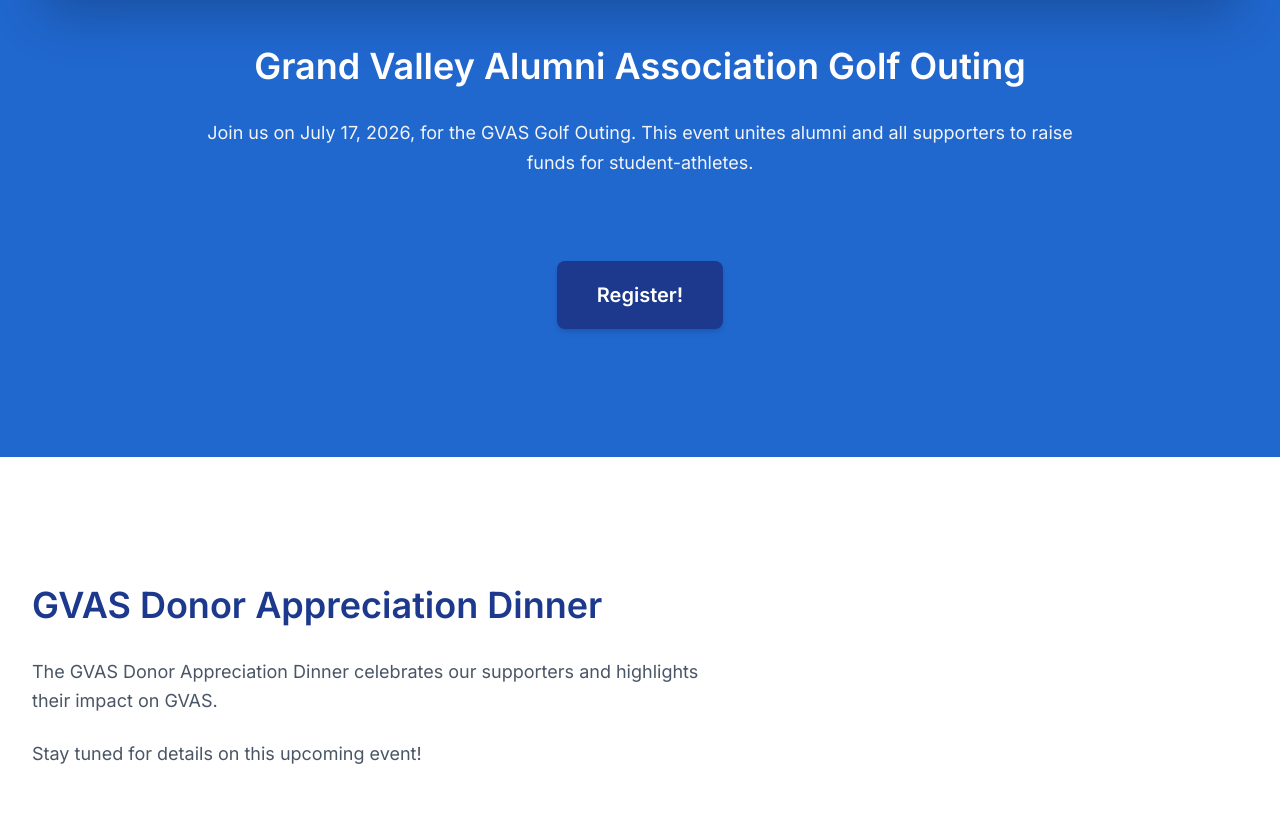
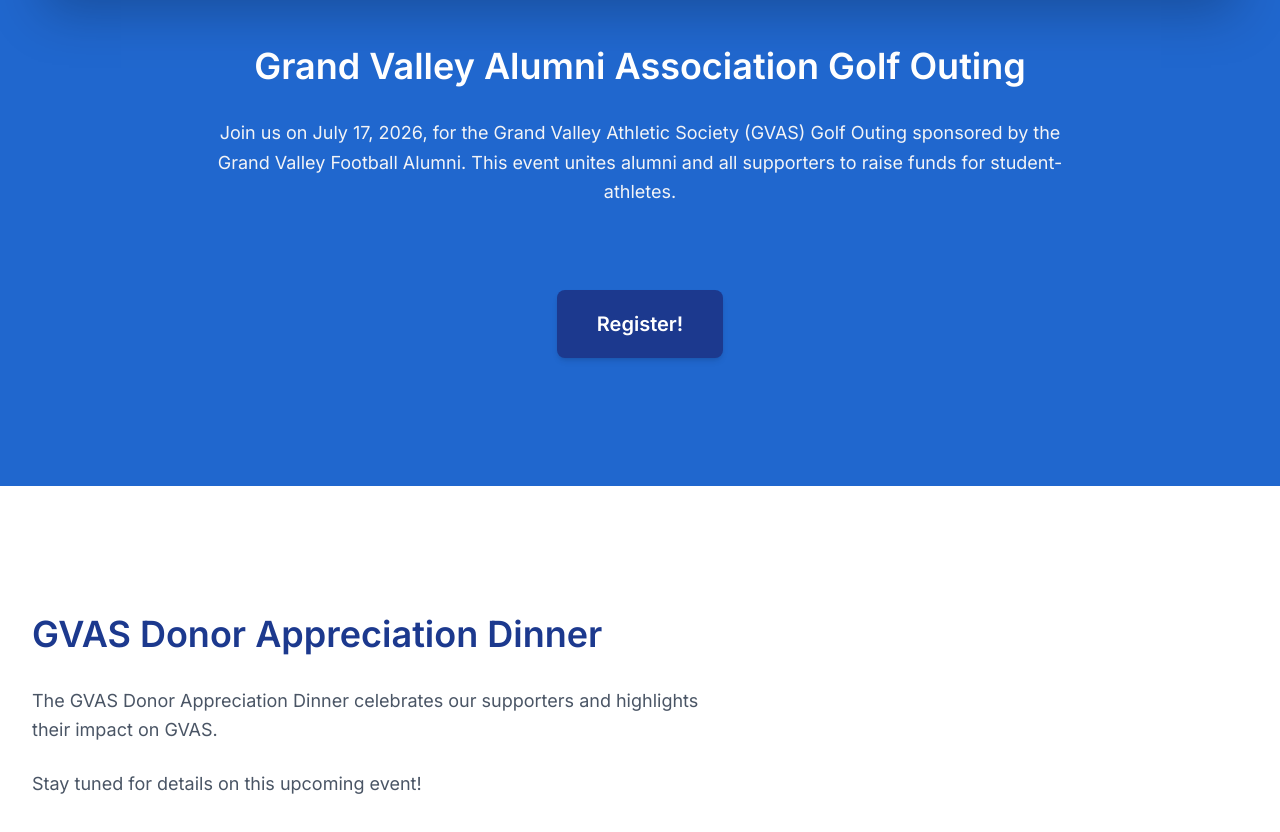
Before and after one commit to VincenzoMeschi/gvas, a Next.js app: page /events in a window 1280 px wide. Shown: the part 901-1733 px from the top of the page. Built offline with nearby package versions, Linux system fonts and the light colour scheme.

Commit message:
Update event description for GVAS Golf Outing

```diff
--- a/src/app/events/page.tsx
+++ b/src/app/events/page.tsx
@@ -105,8 +105,8 @@
 						Grand Valley Alumni Association Golf Outing
 					</h2>
 					<p className="text-gray-100 mb-6 max-w-4xl mx-auto leading-relaxed text-lg">
-						Join us on July 17, 2026, for the GVAS
-						Golf Outing. This event unites alumni
+						Join us on July 17, 2026, for the Grand Valley Athletic Society (GVAS)
+						Golf Outing sponsored by the Grand Valley Football Alumni. This event unites alumni
 						and all supporters to raise funds for student-athletes.
 					</p>
 					<button className="w-full h-full flex justify-center pt-15">
```
